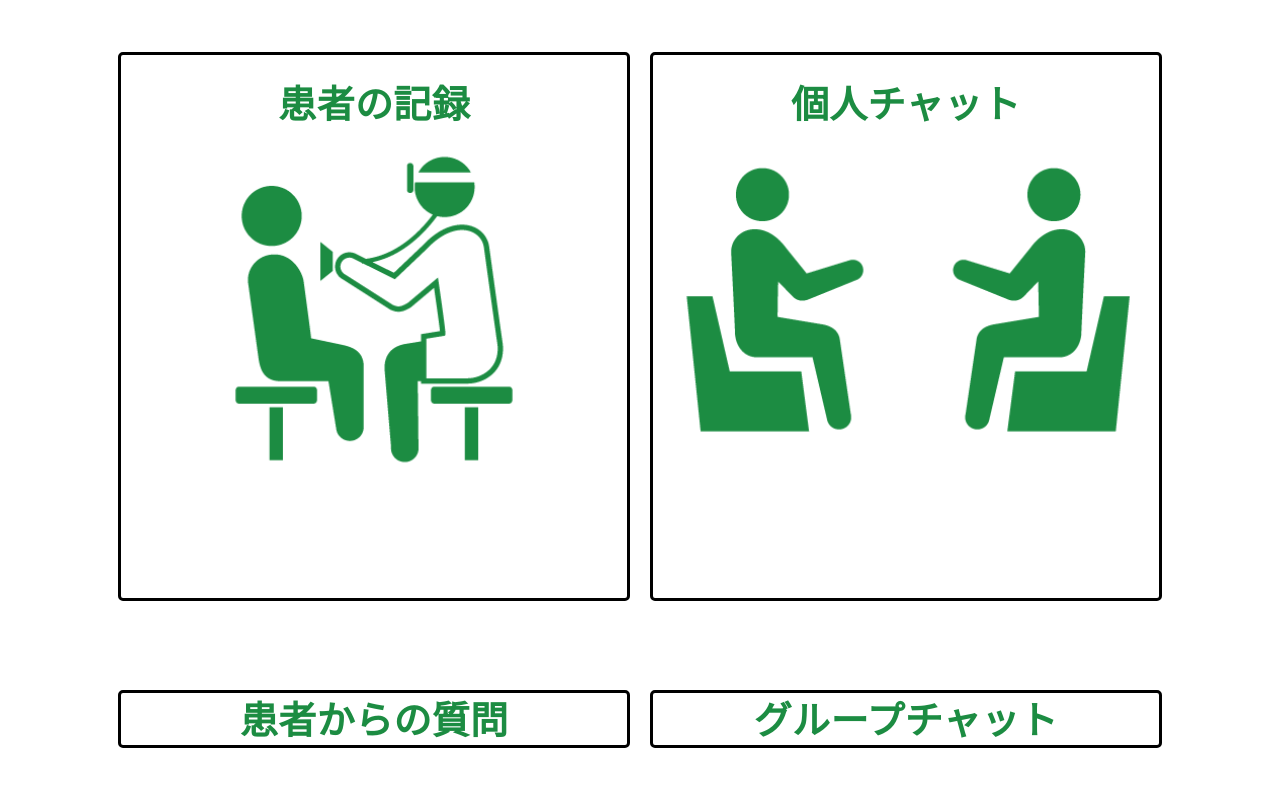
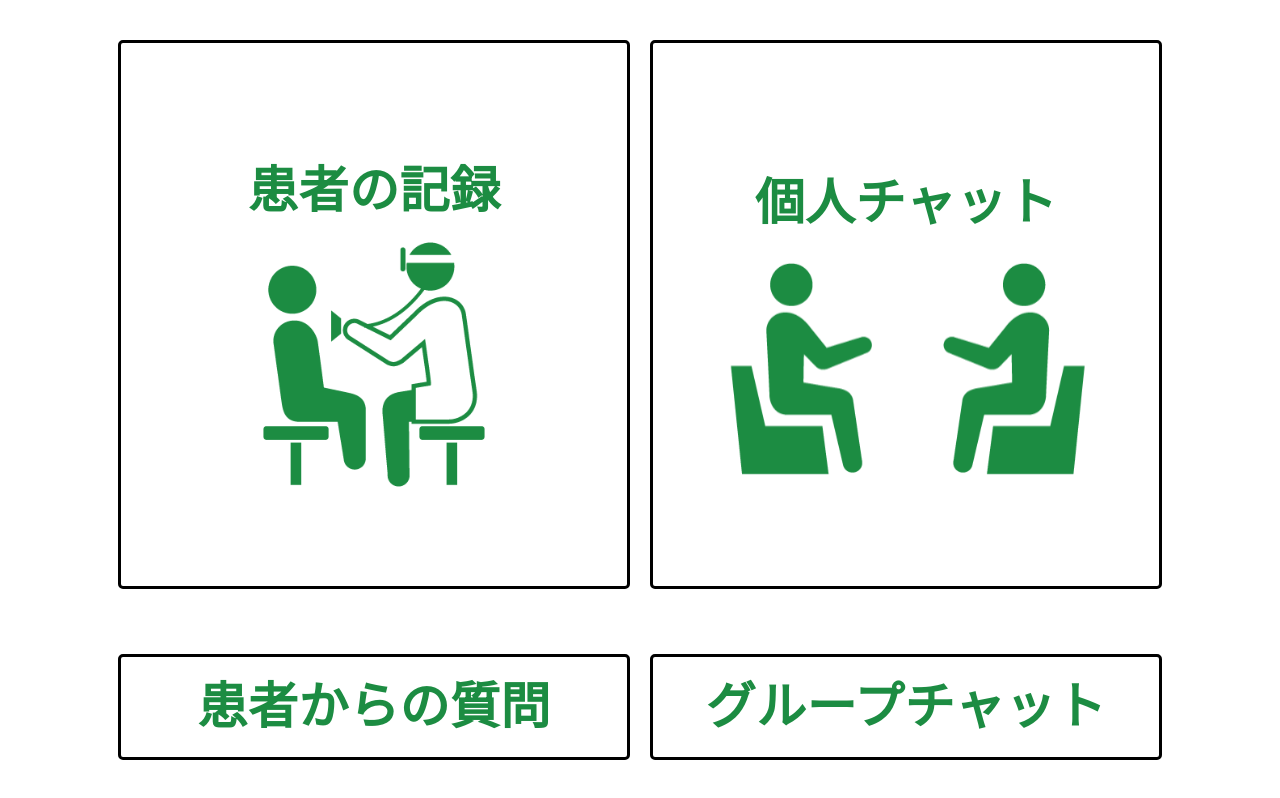
Before and after one commit to Kotaro0722/VitaLinkHistory, a Next.js app in the folder client/: page / in a window 1280 px wide. Built offline with nearby package versions, Linux system fonts and the light colour scheme.

Commit message:
スタイル修正

```diff
--- a/client/app/page.jsx
+++ b/client/app/page.jsx
@@ -32,8 +32,6 @@ const Page = () => {
           display: "flex",
           justifyContent: "center",
           gap: "20px",
-          height: "65%",
-          height: "58px",
         }}
       >
         <TransitionButton title={"患者からの質問"} isQuestion={true} />
--- a/client/components/home/transitionButton.jsx
+++ b/client/components/home/transitionButton.jsx
@@ -1,30 +1,35 @@
 import { Box, Typography } from "@mui/material";
 
 const TransitionButton = ({ title, icon, link, isQuestion }) => {
+  const buttonHight = "100px";
   const unread = 10;
   return (
     <Box
       sx={{
+        display: "flex",
+        flexDirection: "column",
+        justifyContent: "center",
+        alignItems: "center",
         border: "3px solid black",
         borderRadius: "5px",
         width: "40%",
         minWidth: "308px",
-        height: !icon ? "52px" : "auto",
+        height: !icon ? buttonHight : "auto",
         cursor: "pointer",
       }}
     >
       <Typography
         sx={{
-          textAlign: "center",
           color: "#1C8C42",
-          fontSize: "38px",
+          fontSize: "50px",
           fontWeight: "600",
-          lineHeight: icon ? "100px" : "auto",
+          height: icon ? "100px" : buttonHight,
+          lineHeight: icon ? "100px" : buttonHight,
         }}
       >
         {title}
       </Typography>
-      {icon && <img src={icon} alt="icon" width="100%" />}
+      {icon && <img src={icon} alt="icon" style={{ width: "80%" }} />}
     </Box>
   );
 };
```
